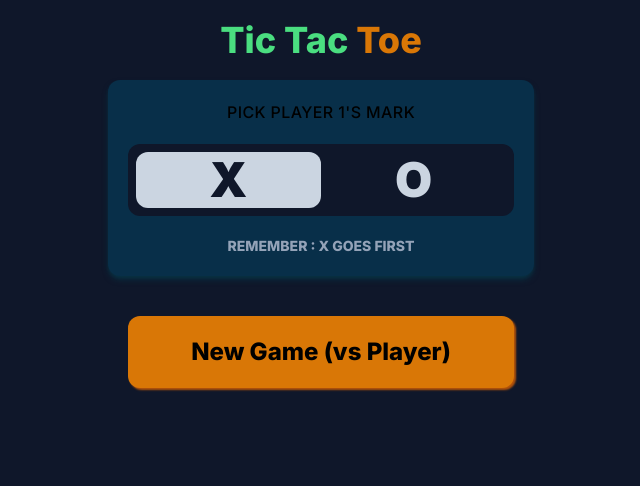
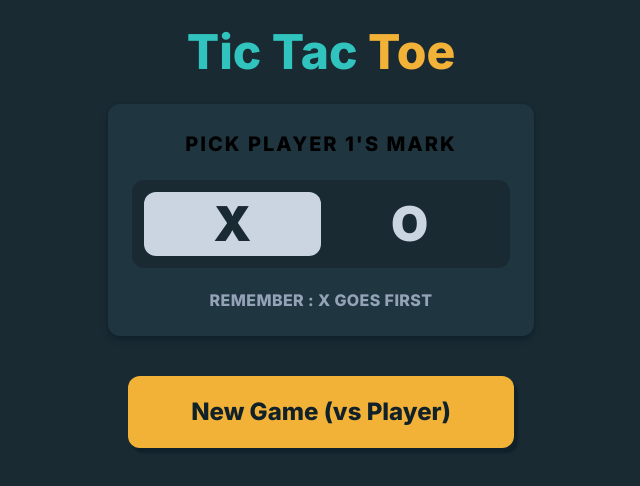
Before and after one commit to Ayushjha090/tic_tac_toe_game, a Next.js app: page / in a window 1280 px wide. Shown: the top 486 px of the page, without its empty margins (319-959 px from the left). Built offline with nearby package versions, Linux system fonts and the light colour scheme.

Commit message:
fixed the UI and added color in theme

```diff
--- a/src/app/globals.css
+++ b/src/app/globals.css
@@ -4,14 +4,12 @@
 
 :root {
   --foreground-rgb: 0, 0, 0;
-  --background-start-rgb: 214, 219, 220;
-  --background-end-rgb: 255, 255, 255;
-  --color-primary-main: #4ade80;
-  --color-primary-light: #86efac;
-  --color-primary-dark: #16a34a;
-  --color-secondary-main: #d97706;
-  --color-secondary-light: #f59e0b;
-  --color-secondary-dark: #b45309;
+  --background-rgb: 26, 42, 51;
+  --color-primary-main: 49, 195, 189;
+  --color-primary-light: 31, 54, 65;
+  --color-primary-dark: 16, 33, 42;
+  --color-secondary-main: 242, 177, 55;
+  --color-secondary-dark: 204, 139, 19;
 }
 
 @media (prefers-color-scheme: dark) {
@@ -24,15 +22,16 @@
 
 body {
   color: rgb(var(--foreground-rgb));
-  background-color: rgb(15, 23, 42);
+  background-color: rgb(var(--background-rgb));
 }
 
 .button-vsPlayer {
-  background-color: var(--color-secondary-main);
+  color: rgb(var(--color-primary-dark));
+  background-color: rgb(var(--color-secondary-main));
   cursor: pointer;
-  box-shadow: 2px 2px 2px var(--color-secondary-dark);
+  box-shadow: 4px 5px 2px rgb(var(--color-primary-dark));
 }
 
 .button-vsPlayer:hover {
-  background-color: var(--color-secondary-dark);
+  background-color: rgb(var(--color-secondary-dark));
 }
--- a/src/components/ActionButton/index.tsx
+++ b/src/components/ActionButton/index.tsx
@@ -12,7 +12,6 @@ const ActionButton = ({
   buttonName: string;
 }) => {
   const [isTranslated, setIsTranslated] = useState<boolean>(false);
-  const [isHovered, setIsHovered] = useState<boolean>(false);
 
   useEffect(() => {
     if (isTranslated) {
@@ -30,10 +29,10 @@ const ActionButton = ({
 
   return (
     <div
-      className={`rounded-xl p-5 text-2xl font-extrabold text-center button-${buttonName} transform transition-transform ease-in-out ${
+      className={`rounded-xl p-5 text-2xl font-extrabold text-center cursor-pointer button-${buttonName} transform transition-transform ease-in-out ${
         isTranslated ? "translate-y-1" : ""
       }`}
-      onClick={handleClick}
+      onMouseDown={handleClick}
     >
       <Link href={path}>{title}</Link>
     </div>
--- a/src/components/Home/HeaderComponent.tsx
+++ b/src/components/Home/HeaderComponent.tsx
@@ -1,9 +1,9 @@
 const HeaderComponent = () => {
   return (
-    <header className="p-5 text-center">
-      <h1 className="text-4xl font-extrabold">
-        <span className="text-green-400">Tic Tac</span>
-        <span className="text-amber-600"> Toe</span>
+    <header className="p-7 text-center">
+      <h1 className="text-5xl font-extrabold">
+        <span className="text-primary-color-main">Tic Tac</span>
+        <span className="text-secondary-color-main"> Toe</span>
       </h1>
     </header>
   );
--- a/src/components/Home/MarkPickerComponent.tsx
+++ b/src/components/Home/MarkPickerComponent.tsx
@@ -1,4 +1,25 @@
 import { useState } from "react";
+
+interface MarkContainerProps {
+  mark: string;
+  isSelected: boolean;
+  onClick: (data: string) => void;
+}
+
+const MarkContainer = ({ mark, isSelected, onClick }: MarkContainerProps) => {
+  return (
+    <div
+      className={`text-center p-2 w-1/2 rounded-xl cursor-pointer ${
+        isSelected
+          ? "bg-slate-300 text-background-color"
+          : "bg-transparent text-slate-300 hover:bg-slate-300/5"
+      }`}
+      onClick={() => onClick(mark)}
+    >
+      <p className="text-5xl font-black uppercase">{mark}</p>
+    </div>
+  );
+};
 
 const MarkPickerComponent = () => {
   const [selectedMark, setSelectedMark] = useState<string>("x");
@@ -8,33 +29,23 @@ const MarkPickerComponent = () => {
   };
 
   return (
-    <div className="rounded-xl w-3/4 lg:w-3/6 xl:w-2/6 m-auto text-center p-5 box-border bg-sky-950 shadow-md shadow-cyan-950">
-      <h2 className="text-base tracking-wide font-medium uppercase">
+    <div className="rounded-xl w-3/4 lg:w-3/6 xl:w-2/6 m-auto text-center p-6 box-border bg-primary-color-light shadow-md shadow-primary-color-dark">
+      <h2 className="text-xl tracking-widest font-extrabold uppercase leading-8">
         Pick Player 1&apos;s Mark
       </h2>
-      <div className="rounded-xl flex flex-row my-5 p-2 bg-slate-900">
-        <div
-          className={`${
-            selectedMark.toLowerCase() === "x"
-              ? "bg-slate-300 text-slate-900"
-              : "bg-transparent text-slate-300 hover:bg-slate-800"
-          } text-center p-1 w-1/2 rounded-xl cursor-pointer`}
-          onClick={() => handleSelectedMarkClick("x")}
-        >
-          <p className="text-5xl font-black">X</p>
-        </div>
-        <div
-          className={`${
-            selectedMark.toLowerCase() === "o"
-              ? "bg-slate-300 text-slate-900"
-              : "bg-transparent text-slate-300 hover:bg-slate-800"
-          } text-center p-1 w-1/2 rounded-xl cursor-pointer`}
-          onClick={() => handleSelectedMarkClick("o")}
-        >
-          <p className="text-5xl font-black">O</p>
-        </div>
+      <div className="rounded-xl flex flex-row my-5 p-3 bg-background-color">
+        <MarkContainer
+          mark="x"
+          isSelected={selectedMark.toLowerCase() === "x"}
+          onClick={handleSelectedMarkClick}
+        />
+        <MarkContainer
+          mark="o"
+          isSelected={selectedMark.toLowerCase() === "o"}
+          onClick={handleSelectedMarkClick}
+        />
       </div>
-      <h2 className="text-sm text-slate-400 font-extrabold uppercase">
+      <h2 className="text-base text-slate-400 tracking-wide font-extrabold uppercase">
         Remember : X goes first
       </h2>
     </div>
--- a/tailwind.config.ts
+++ b/tailwind.config.ts
@@ -1,20 +1,28 @@
-import type { Config } from 'tailwindcss'
+import type { Config } from "tailwindcss";
 
 const config: Config = {
   content: [
-    './src/pages/**/*.{js,ts,jsx,tsx,mdx}',
-    './src/components/**/*.{js,ts,jsx,tsx,mdx}',
-    './src/app/**/*.{js,ts,jsx,tsx,mdx}',
+    "./src/pages/**/*.{js,ts,jsx,tsx,mdx}",
+    "./src/components/**/*.{js,ts,jsx,tsx,mdx}",
+    "./src/app/**/*.{js,ts,jsx,tsx,mdx}",
   ],
   theme: {
     extend: {
       backgroundImage: {
-        'gradient-radial': 'radial-gradient(var(--tw-gradient-stops))',
-        'gradient-conic':
-          'conic-gradient(from 180deg at 50% 50%, var(--tw-gradient-stops))',
+        "gradient-radial": "radial-gradient(var(--tw-gradient-stops))",
+        "gradient-conic":
+          "conic-gradient(from 180deg at 50% 50%, var(--tw-gradient-stops))",
+      },
+      colors: {
+        "background-color": "rgb(var(--background-rgb))",
+        "primary-color-main": "rgb(var(--color-primary-main))",
+        "primary-color-light": "rgb(var(--color-primary-light))",
+        "primary-color-dark": "rgb(var(--color-primary-dark))",
+        "secondary-color-main": "rgb(var(--color-secondary-main))",
+        "secondary-color-dark": "rgb(var(--color-secondary-dark))",
       },
     },
   },
   plugins: [],
-}
-export default config
+};
+export default config;
--- a/tsconfig.json
+++ b/tsconfig.json
@@ -18,6 +18,7 @@
         "name": "next"
       }
     ],
+    "baseUrl": ".",
     "paths": {
       "@/*": ["./src/*"]
     }
```
